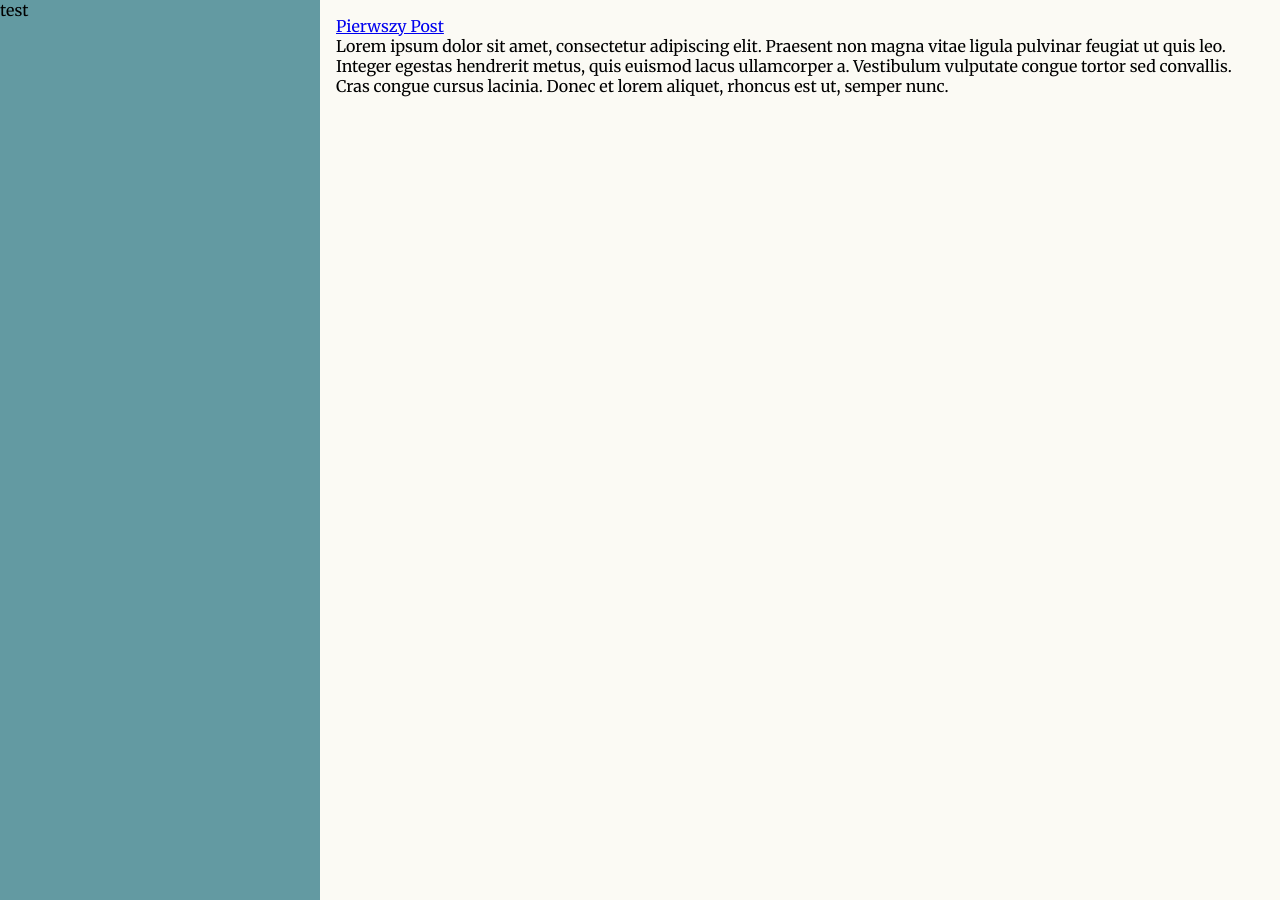
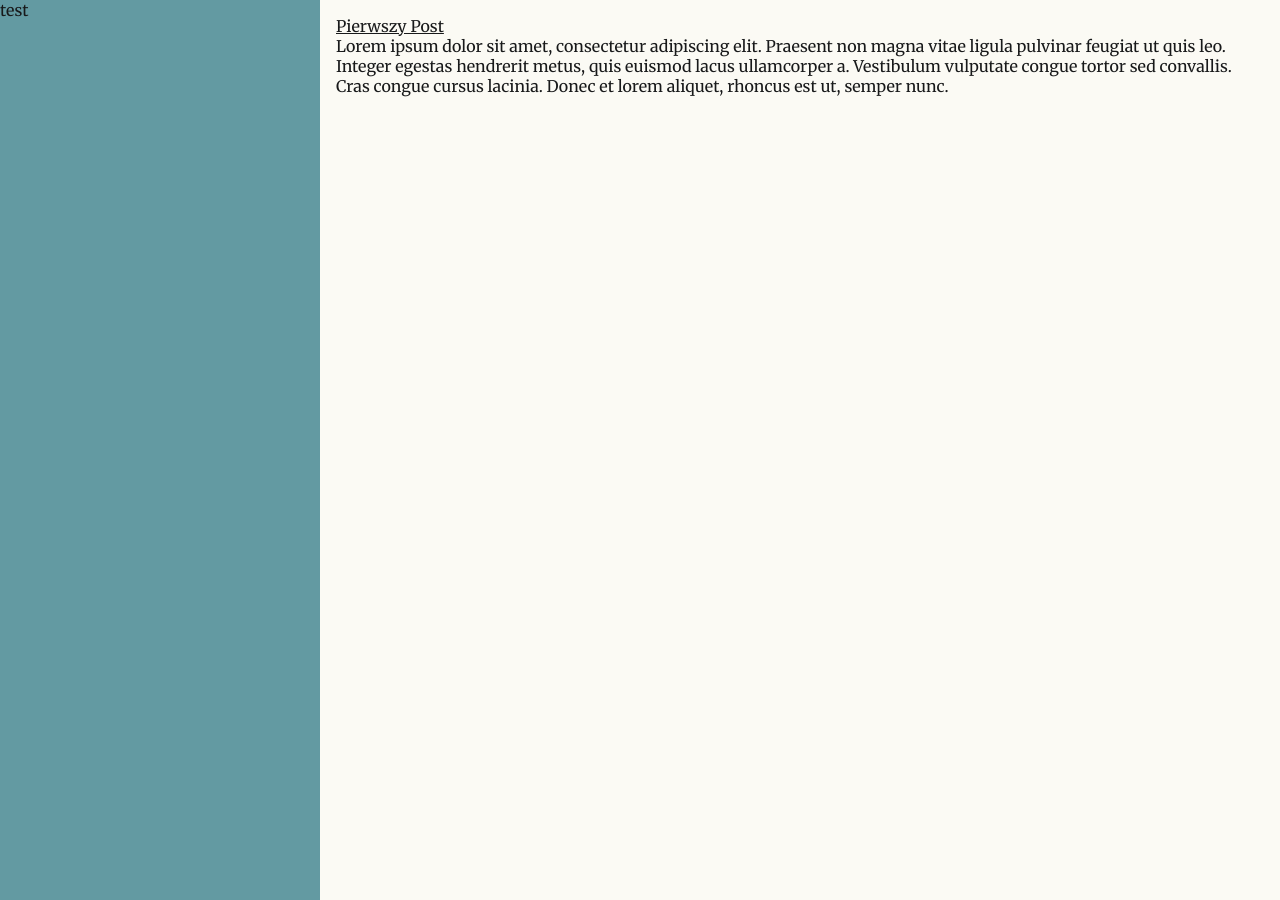
Before and after one commit to abugjewski/jekyll-blog-test, a Jekyll site: the page built from index.md, in a window 1280 px wide. Built offline with Jekyll 4.4.1, drawn with Linux system fonts in a browser that asks for light colours.

Commit message:
Update style.css

```diff
--- a/assets/style.css
+++ b/assets/style.css
@@ -1,6 +1,7 @@
 @import url('https://fonts.googleapis.com/css?family=Merriweather:400,400i,700|Nunito:400,400i,700&subset=latin-ext');
 
 :root {
+  --main-blue: #639AA2;
   --main-white: #FBFAF4;
   --main-black: #18191A;
 }
@@ -14,12 +15,13 @@
 body {
   box-sizing: border-box;
   background-color: var(--main-white);
+  color: var(--main-black);
   font-size: 100%;
   font-family: "Merriweather", "Georgia", serif;
 }
 
 header {
-  background-color: #639AA2;
+  background-color: var(--main-blue);
   height: 100vh;
   width: 100%;
 }
@@ -30,6 +32,11 @@ main {
 
 h1, h2, h3 {
   font-family: "Nunito", "Arial", sans-serif;
+}
+
+a, a:visited {
+  color: inherit;
+  text-decoration:
 }
 
 .posts-list {
```
